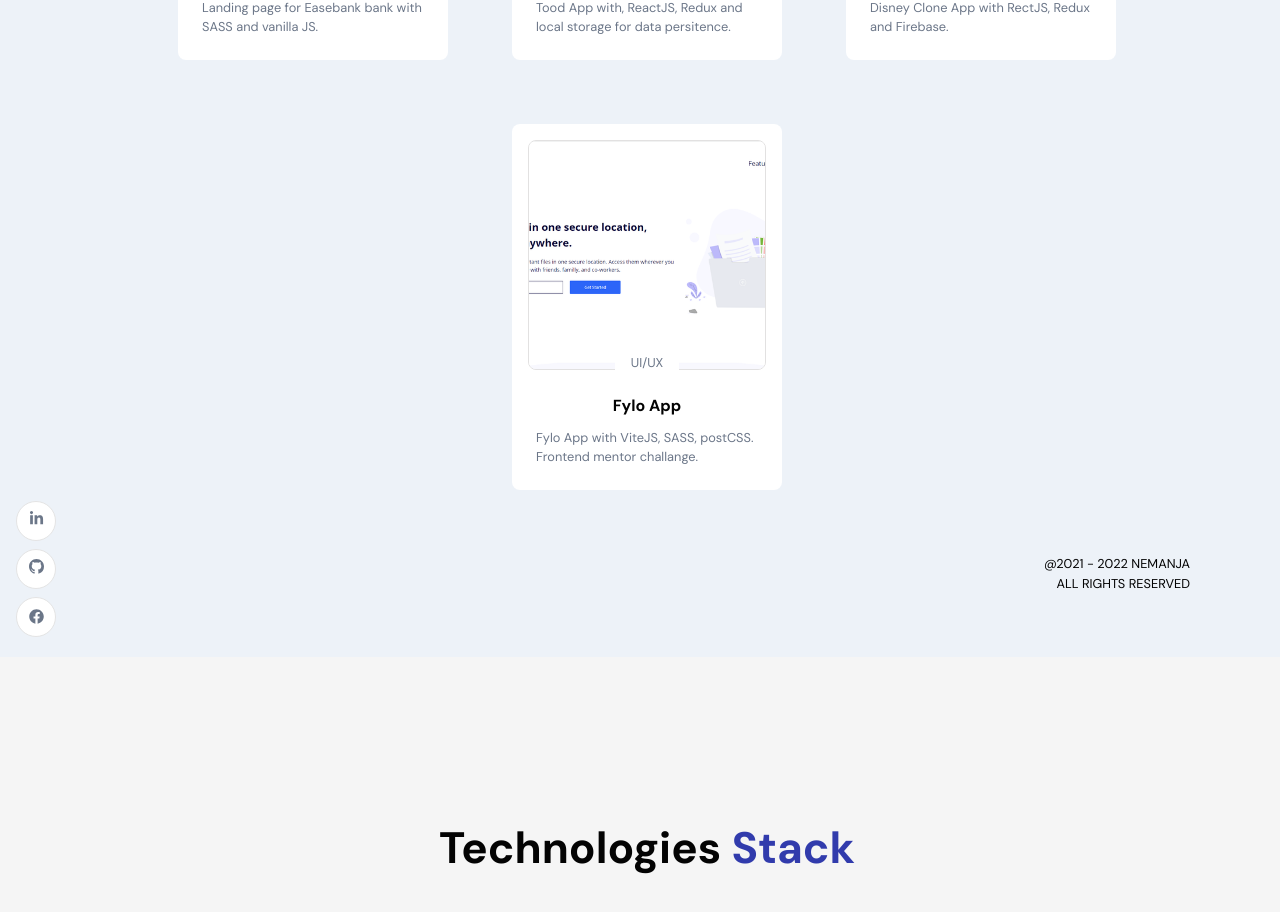
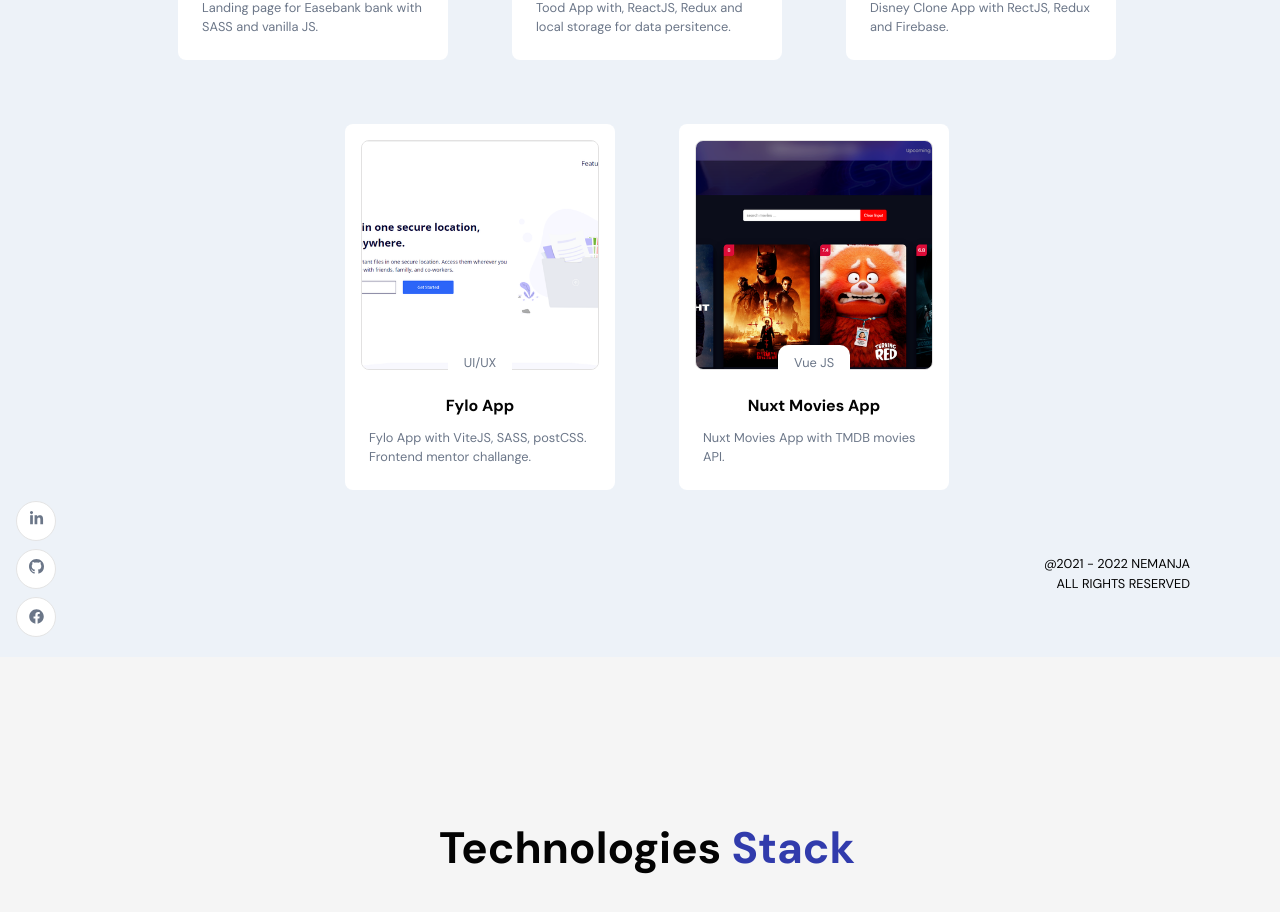
Before and after one commit to nemanjap16/portfolio, a React (Vite) app: page / in a window 1280 px wide. Shown: the part 2638-3550 px from the top of the page. Built offline with nearby package versions, Linux system fonts and the light colour scheme.

Commit message:
added nuxt movies

```diff
--- a/data.json
+++ b/data.json
@@ -55,6 +55,14 @@
       "tags": ["UI/UX"],
       "projectLink": "https://fylo-murex.vercel.app/",
       "codeLink": "https://github.com/nemanjap16/fylo"
+    },
+    {
+      "title": "Nuxt Movies App",
+      "description": "Nuxt Movies App with TMDB movies API.",
+      "imgUrl": "/nuxt-movies_50.png",
+      "tags": ["Vue JS"],
+      "projectLink": "https://reverent-mirzakhani-5b2c74.netlify.app/",
+      "codeLink": "https://github.com/nemanjap16/nuxt_movies"
     }
   ]
 }
--- a/src/components/SocialMedia.jsx
+++ b/src/components/SocialMedia.jsx
@@ -6,7 +6,8 @@ const SocialMedia = () => (
   <div className="app__social">
     <div>
       <a
-        href="https://www.linkedin.com/in/nemanja-panteli%C4%87-101271134/"
+        // href="https://www.linkedin.com/in/nemanja-panteli%C4%87-101271134/"
+        href="https://github.com/nemanjap16"
         target="_blank"
         rel="noreferrer"
       >
```
Also changed, not shown: public/nuxt-movies_50.png (added).
